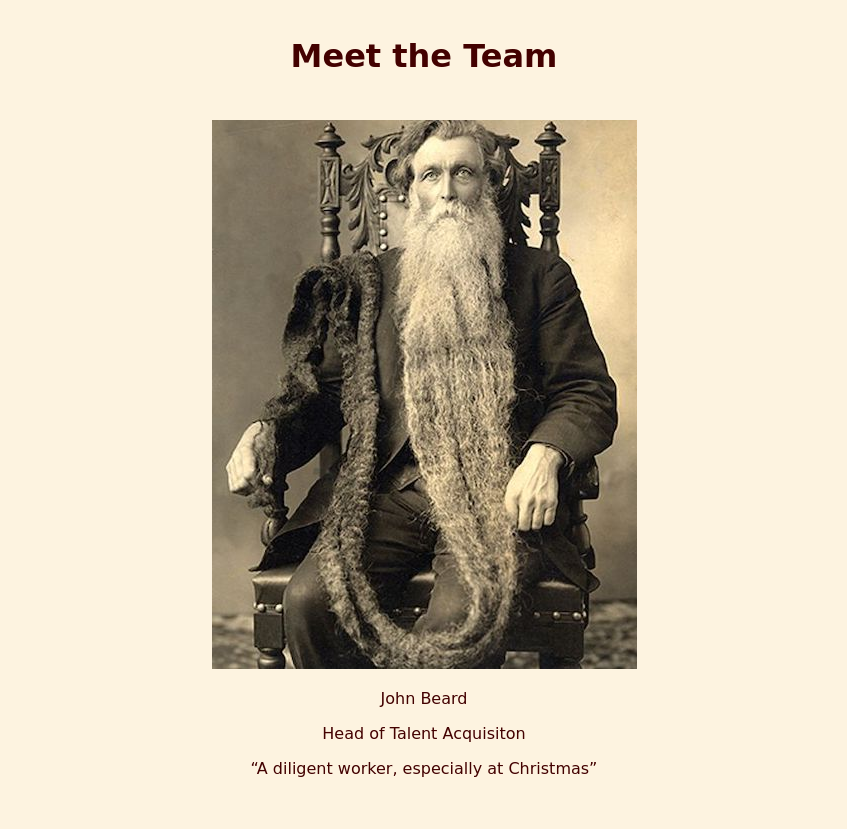
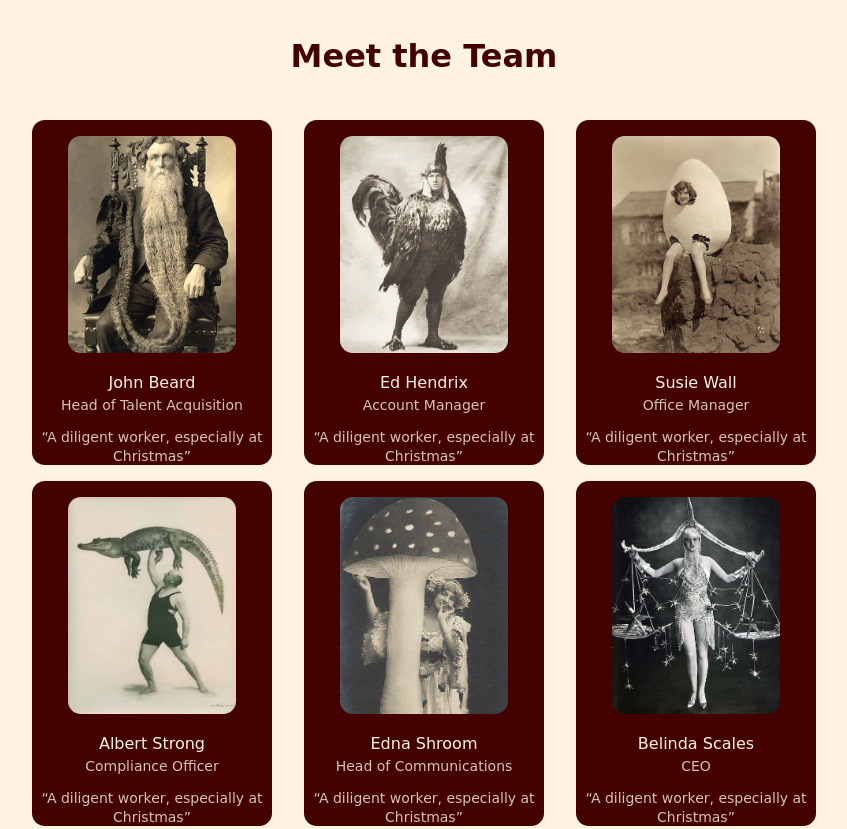
Before and after one commit to FAC29A/Fran-and-Phoebe-Agency, a plain HTML site: page index.html in a window 1280 px wide. Shown: the part 1740-2569 px from the top of the page, without its empty margins (216-1063 px from the left). Drawn offline with Linux system fonts and the light colour scheme; a web font is replaced by a local one.

Commit message:
created member cards with JS

```diff
--- a/index.html
+++ b/index.html
@@ -33,9 +33,8 @@ rel="stylesheet">
     <section id="theTeam">
         <h2>Meet the Team</h2>
         <br>
-        <div id="cardContainer"></div>
-        <!-- <div class="team-grid-container">
-            <div class="team-member center">
+        <div class="team-grid-container" id="team-grid-container">
+            <!-- <div class="team-member center">
                 <img src="./images/bearded-man.jpeg" alt="Black and white image of an old man
                 sitting on a wooden chair with a very long, braided beard. ">
                 <p class="light member-name">John Beard</p>
@@ -75,7 +74,7 @@ rel="stylesheet">
                 <p class="light member-name">Belinda Scales</p>
                 <p class="light member-role">CEO</p>
             </div> -->
-        <!-- </div> -->
+        </div>
     </section>
 
     <section id="contact">
--- a/script.js
+++ b/script.js
@@ -30,36 +30,79 @@ document.addEventListener('DOMContentLoaded', function() {
     }
   });
 
-  // create member cards
+// create member cards
+// container for all the cards
+const cardContainer = document.getElementById('team-grid-container');
 
-function createMemberCard(img,fullName,role,quote) {
-
-  const cardContainer = document.getElementById('cardContainer');
-
+//this creates 1 card
+function createMemberCard(img, alt, fullName,role,quote) {
+  const memberCard = document.createElement('div');
+  memberCard.className = "team-member center";
   const memberImage = document.createElement('img');
   memberImage.setAttribute('src', img);
+  memberImage.alt = alt;
   const memberName = document.createElement('p');
   memberName.innerHTML= fullName;
+  memberName.className = "light member-name";
   const memberRole = document.createElement('p');
   memberRole.innerHTML= role;
+  memberRole.className = "light member-role";
   const memberQuote = document.createElement('q');
   memberQuote.innerHTML= quote;
+  memberQuote.className = "light member-role";
+  //append each part of the card to the card
+  memberCard.append(memberImage,memberName,memberRole,memberQuote);
 
-  cardContainer.append(memberImage,memberName,memberRole,memberQuote);
+  // append each card to the container div
+  cardContainer.append(memberCard);
+};
 
+const members = [
+  {
+    img: './images/bearded-man.jpeg',
+    alt: "Black and white image of an old man sitting on a wooden chair with a very long, braided beard.",
+    fullName:'John Beard',
+    role: 'Head of Talent Acquisition',
+    quote: 'A diligent worker, especially at Christmas'
+  },
+  {
+    img: "./images/chicken-man.jpeg",
+    alt: "Black and white image of a man dressed as a hen.",
+    fullName: "Ed Hendrix",
+    role: "Account Manager",
+    quote: 'A diligent worker, especially at Christmas'
+  },
+  {
+    img: "./images/egg-lady.jpeg",
+    alt: "Black and white image of a woman encased in an egg costume sitting on a wall",
+    fullName: "Susie Wall",
+    role: "Office Manager",
+    quote: 'A diligent worker, especially at Christmas'
+  },
+  {
+    img: "./images/man-crocodile.jpeg",
+    alt: "Black and white image of a man in a swimming costume holding a crocodile in the air with one arm.",
+    fullName:  "Albert Strong",
+    role:'Compliance Officer',
+    quote: 'A diligent worker, especially at Christmas'
+  },
+  {
+    img: "./images/mushroom-woman.jpeg",
+    alt: "Black and white image of a woman standing under a giant spotted mushroom. She has flowers in her hair." ,
+    fullName: "Edna Shroom",
+    role:'Head of Communications',
+    quote: 'A diligent worker, especially at Christmas'
+  },
+  {
+    img: "./images/woman-scales.jpeg",
+    alt: "A black and white image of a woman dressed as a pair of silver balance scales",
+    fullName: "Belinda Scales",
+    role:'CEO',
+    quote: 'A diligent worker, especially at Christmas'
+  }
+
+];
+
+for (const member of members) {
+  createMemberCard(member.img, member.alt, member.fullName, member.role, member.quote);
 }
-
-createMemberCard('./images/bearded-man.jpeg', 'John Beard', 'Head of Talent Acquisiton', 'A diligent worker, especially at Christmas')
-
-// const members = [
-//   {
-//     img: './images/bearded-man.jpeg',
-//     fullName:'John Beard',
-//     role: 'Head of Talent Acquisition',
-//     quote: 'A diligent worker, especially at Christmas'
-//   }
-// ]
-
-// for (member in members) {
-
-// }
```
